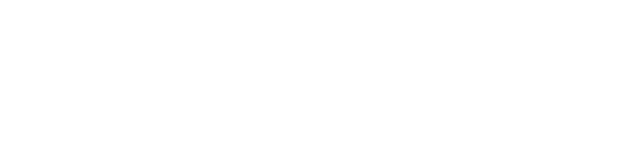
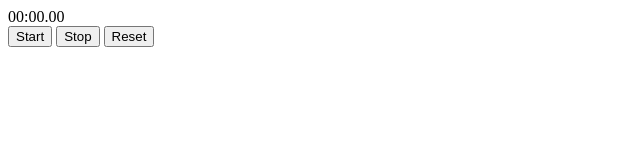
Before and after one commit to nata1228/JS_stopwatch, a plain HTML site: page index.html in a window 1280 px wide. Shown: the whole page, without its empty margins (0-640 px from the left). Drawn offline with Linux system fonts and the light colour scheme.

Commit message:
簡易的なマークアップを行いました。

```diff
--- a/index.html
+++ b/index.html
@@ -9,7 +9,10 @@
 </head>
 
 <body>
-
+    <div id="timer">00:00.00</div>
+    <button id="start">Start</button>
+    <button id="stop">Stop</button>
+    <button id="reset">Reset</button>
 
     <script src="js/main.js"></script>
 </body>
```
